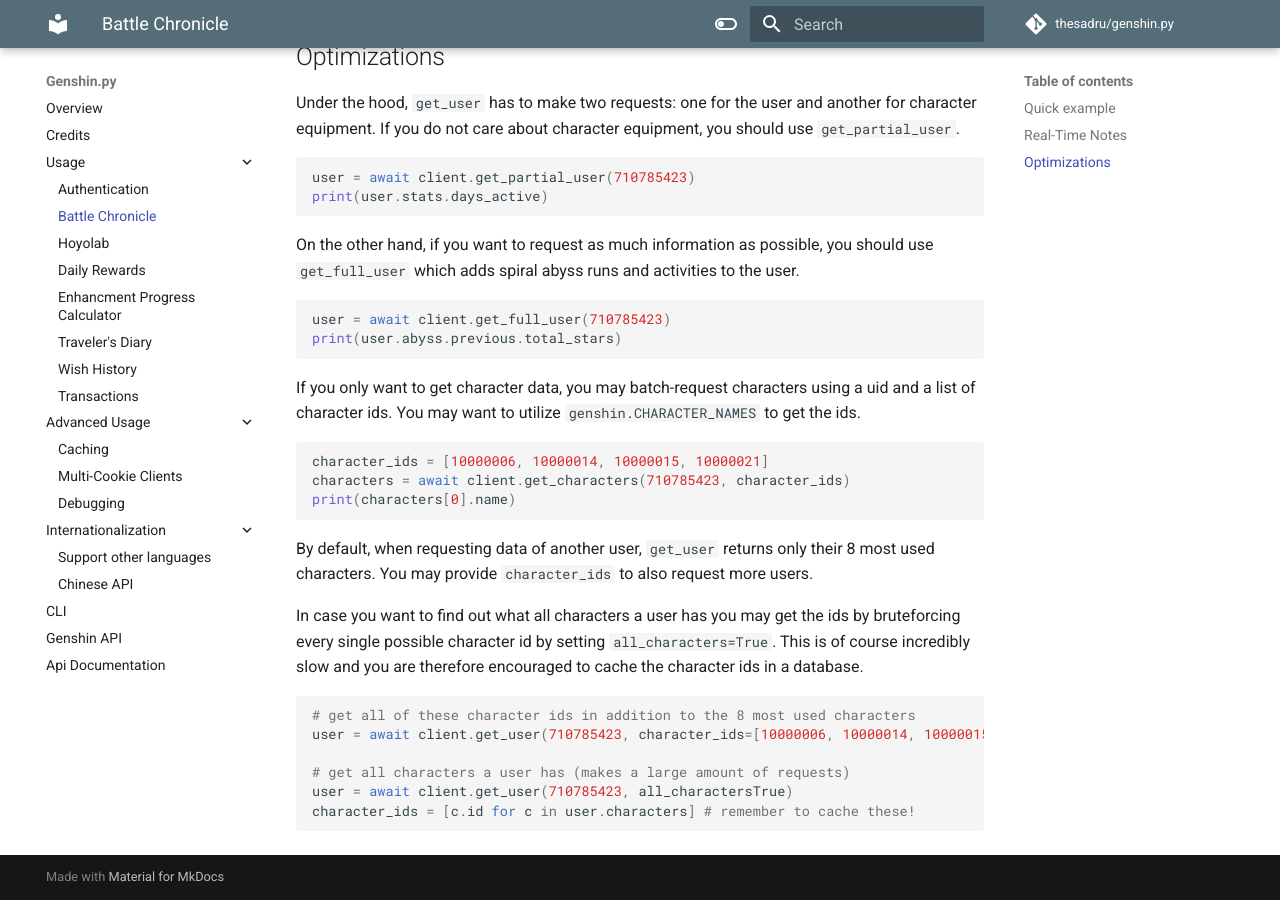
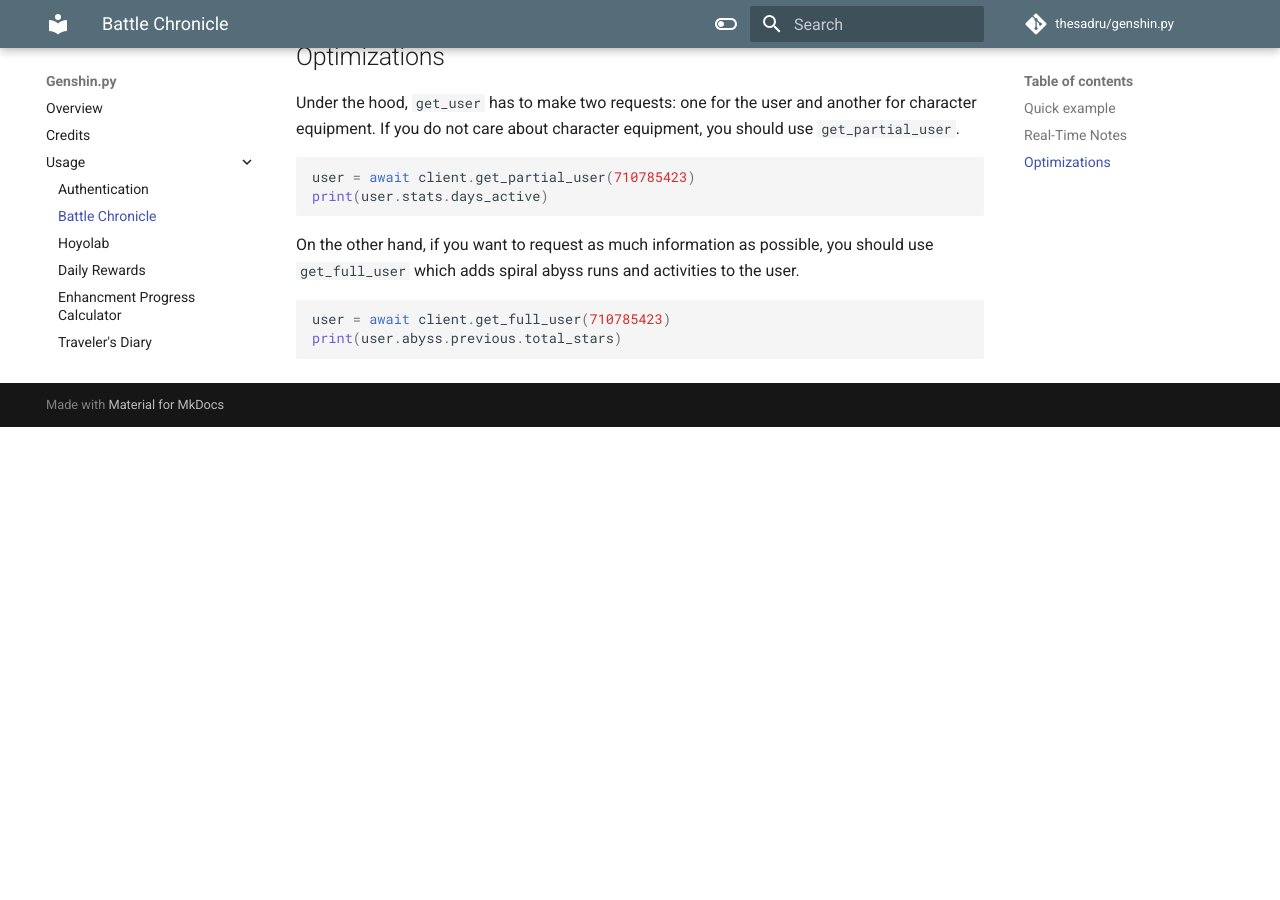
Before and after one commit to thesadru/genshin.py, an MkDocs documentation site: the page built from docs/battle_chronicle.md, in a window 1280 px wide and 900 px high, scrolled down 841 px. Built offline with MkDocs 1.6.1 and Material for MkDocs 9.7.7, drawn with Linux system fonts in a browser that asks for light colours; comment, search, counter and statistics services are not loaded; after the commit the page ends 1268 px from its top, so only the background shows below that.

Commit message:
Remove documentation regarding all_characters

````diff
--- a/docs/battle_chronicle.md
+++ b/docs/battle_chronicle.md
@@ -44,24 +44,3 @@
 user = await client.get_full_user(710785423)
 print(user.abyss.previous.total_stars)
 ```
-
-If you only want to get character data, you may batch-request characters using a uid and a list of character ids. You may want to utilize `genshin.CHARACTER_NAMES` to get the ids.
-
-```py
-character_ids = [10000006, 10000014, 10000015, 10000021]
-characters = await client.get_characters(710785423, character_ids)
-print(characters[0].name)
-```
-
-By default, when requesting data of another user, `get_user` returns only their 8 most used characters. You may provide `character_ids` to also request more users.
-
-In case you want to find out what all characters a user has you may get the ids by bruteforcing every single possible character id by setting `all_characters=True`. This is of course incredibly slow and you are therefore encouraged to cache the character ids in a database.
-
-```py
-# get all of these character ids in addition to the 8 most used characters
-user = await client.get_user(710785423, character_ids=[10000006, 10000014, 10000015, 10000021])
-
-# get all characters a user has (makes a large amount of requests)
-user = await client.get_user(710785423, all_charactersTrue)
-character_ids = [c.id for c in user.characters] # remember to cache these!
-```
````
